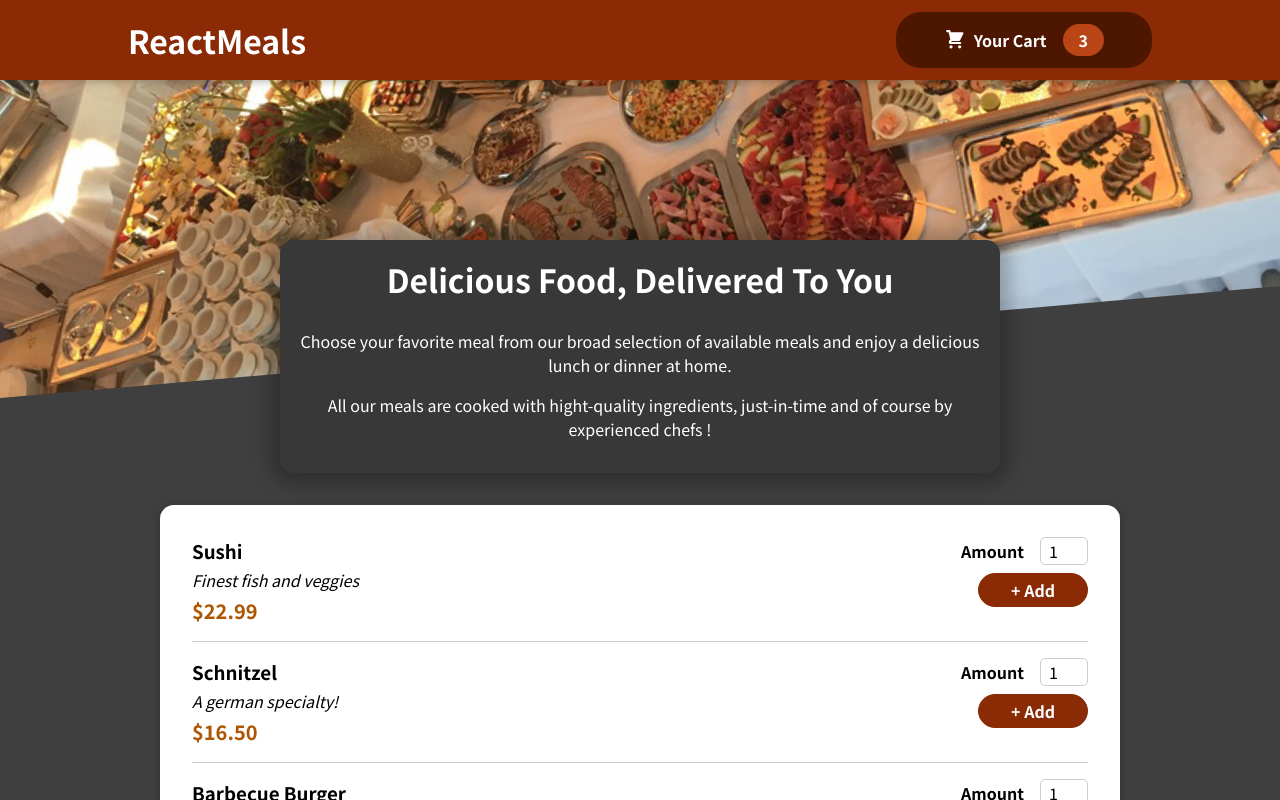
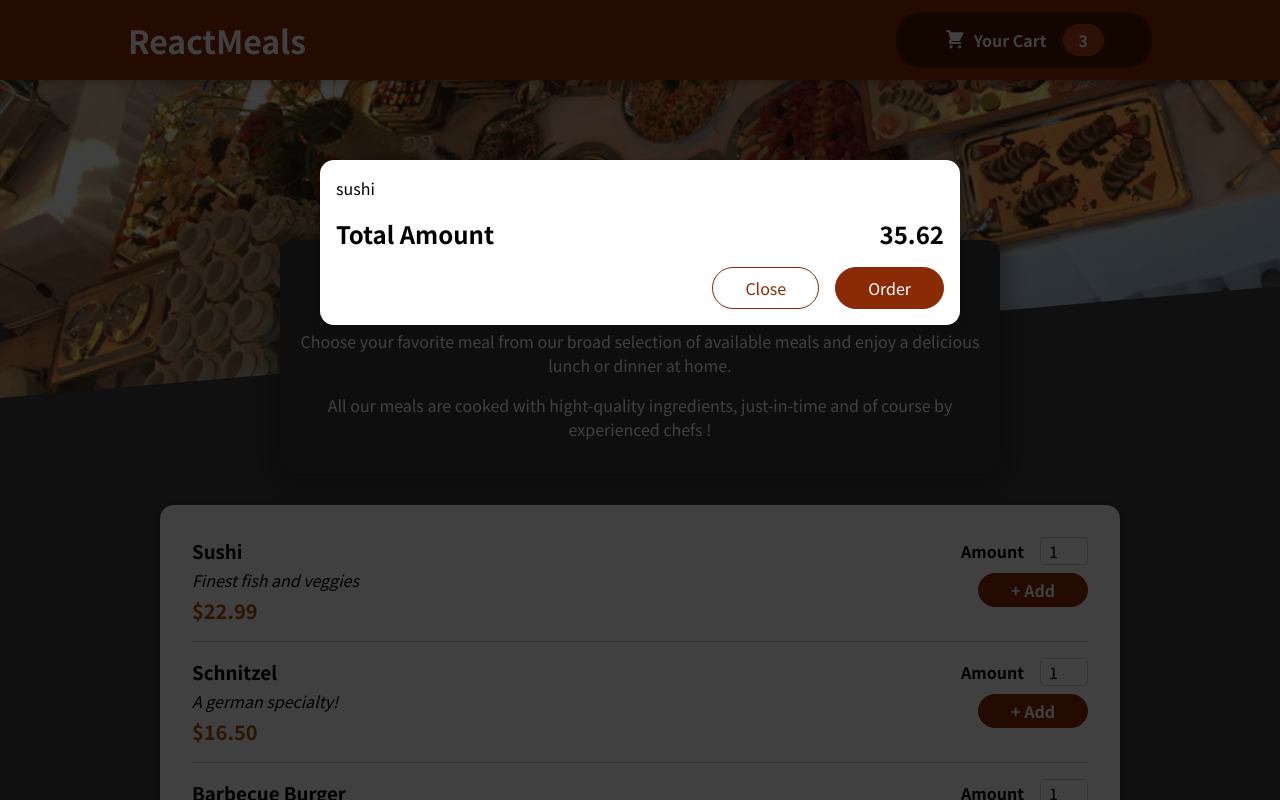
Before and after one commit to bejaouiHajer/Food_Order_App, a React (Create React App) app: page / in a window 1280 px wide. Shown: the top 800 px of the page. Built offline with nearby package versions, Linux system fonts and the light colour scheme.

Commit message:
adding a modal via a React Portal

```diff
--- a/public/index.html
+++ b/public/index.html
@@ -28,6 +28,7 @@
   </head>
   <body>
     <noscript>You need to enable JavaScript to run this app.</noscript>
+    <div id="overlays"></div>
     <div id="root"></div>
     <!--
       This HTML file is a template.
--- a/src/App.js
+++ b/src/App.js
@@ -1,4 +1,5 @@
 import { Fragment } from 'react';
+import Cart from './components/Cart/Cart';
 
 import Header from './components/Layout/Header';
 import Meals from './components/Meals/Meals';
@@ -6,6 +7,7 @@
 function App() {
   return (
     <Fragment>
+      <Cart />
       <Header />
       <main>
         <Meals />
--- a/src/components/Cart/Cart.js
+++ b/src/components/Cart/Cart.js
@@ -1,3 +1,4 @@
+import Modal from "../ui/Modal";
 import classes from "./Cart.module.css";
 
 const Cart = (props) => {
@@ -11,18 +12,18 @@
 
 
   return(
-      <div>
+      <Modal>
           {cartItems}
           <div className={classes.total}>
               <span>Total Amount</span>
-              <sapn>35.62</sapn>
+              <span>35.62</span>
         </div>
         <div className={classes.actions}>
             <button className={classes['button--alt']}>Close</button>
             <button className={classes.button}>Order</button>
 
         </div>
-      </div>
+      </Modal>
   )
 };
 export default Cart;
--- /dev/null
+++ b/src/components/ui/Modal.js
@@ -0,0 +1,28 @@
+import { Fragment } from 'react/cjs/react.production.min';
+import classes from './Modal.module.css';
+import ReactDOM from 'react-dom';
+
+
+const Backdrop =(props)=>{
+    return <div className={classes.backdrop}></div>
+}
+const ModalOverlay=(props) =>{
+    return <div className={classes.modal}>
+           <div className={classes.content}>{props.children}</div>
+    </div>
+
+}
+const portalElement = document.getElementById('overlays');
+const Modal = (props) => {
+    return (
+      <Fragment>
+        {ReactDOM.createPortal(<Backdrop />, portalElement)}
+        {ReactDOM.createPortal(
+          <ModalOverlay>{props.children}</ModalOverlay>,
+          portalElement
+        )}
+      </Fragment>
+    );
+  };
+
+  export default Modal;
--- /dev/null
+++ b/src/components/ui/Modal.module.css
@@ -0,0 +1,40 @@
+.backdrop {
+    position: fixed;
+    top: 0;
+    left: 0;
+    width: 100%;
+    height: 100vh;
+    z-index: 20;
+    background-color: rgba(0, 0, 0, 0.75);
+  }
+
+  .modal {
+    position: fixed;
+    top: 20vh;
+    left: 5%;
+    width: 90%;
+    background-color: white;
+    padding: 1rem;
+    border-radius: 14px;
+    box-shadow: 0 2px 8px rgba(0, 0, 0, 0.25);
+    z-index: 30;
+    animation: slide-down 300ms ease-out forwards;
+  }
+
+  @media (min-width: 768px) {
+    .modal {
+      width: 40rem;
+      left: calc(50% - 20rem);
+    }
+  }
+
+  @keyframes slide-down {
+    from {
+      opacity: 0;
+      transform: translateY(-3rem);
+    }
+    to {
+      opacity: 1;
+      transform: translateY(0);
+    }
+  }
```
